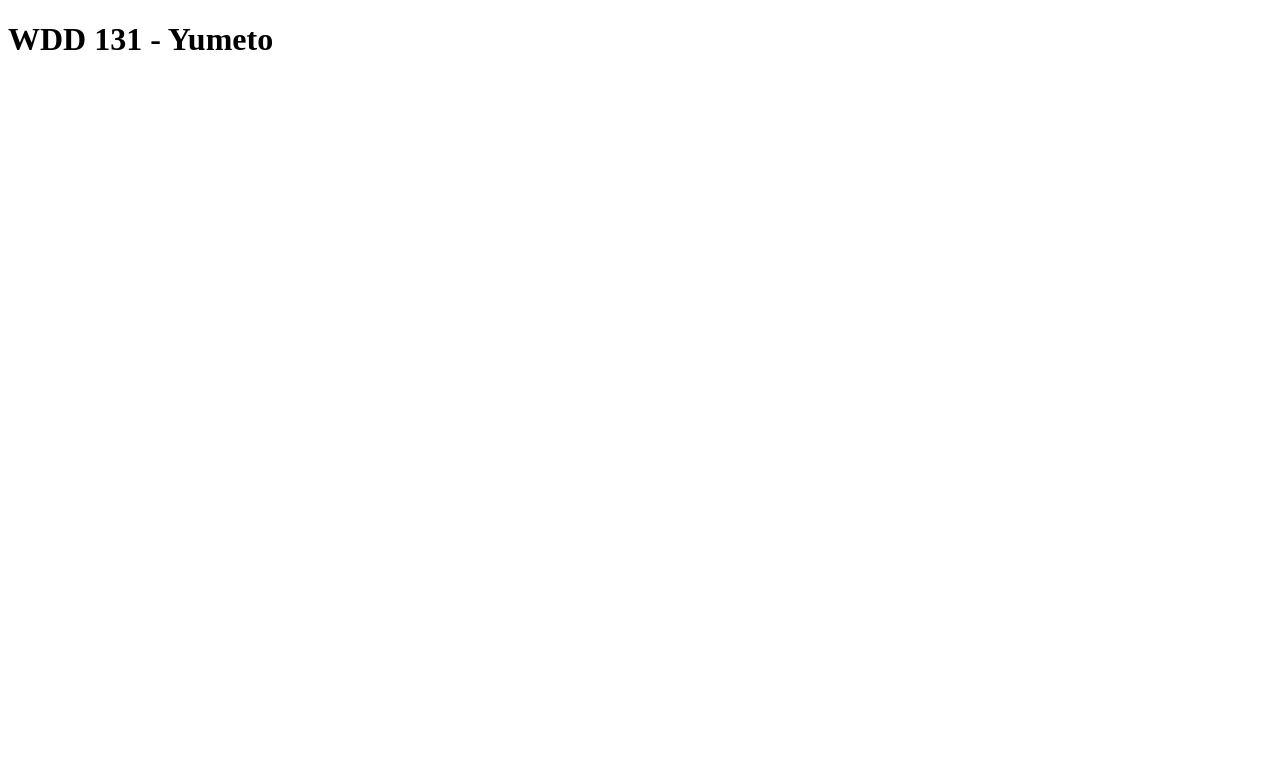
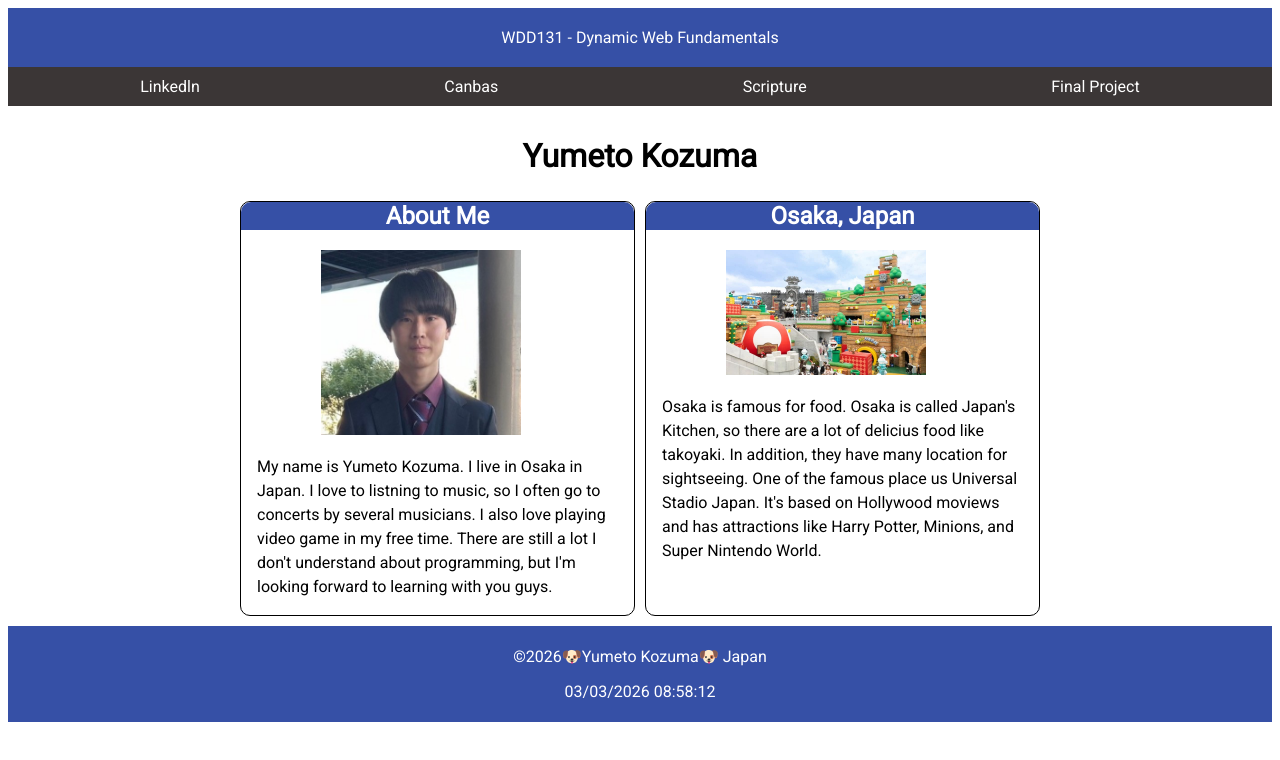
Before and after one commit to 4yume/wdd131, a plain HTML site: page index.html in a window 1280 px wide. Drawn offline with Linux system fonts and the light colour scheme.

Commit message:
home page

```diff
--- a/index.html
+++ b/index.html
@@ -1,11 +1,64 @@
 <!DOCTYPE html>
 <html lang="en">
+
 <head>
     <meta charset="UTF-8">
     <meta name="viewport" content="width=device-width, initial-scale=1.0">
-    <title>WDD 131</title>
+    <title>WDD 131 - Dynamic Web Fundamentals - Yumeto Kozuma</title>
+    <meta name="description" content="WDD131 - Dynamic Web Fundamentals - Yumeto Kozuma. Using Java Scripts method.">
+    <meta name="author" content="Yumeto Kozuma">
+
+    <link rel="stylesheet" href="styles/base.css">
+    <link rel="stylesheet" href="scripts/getdates.js">
+
+    <link rel="preconnect" href="https://fonts.googleapis.com">
+    <link rel="preconnect" href="https://fonts.gstatic.com" crossorigin>
+    <link href="https://fonts.googleapis.com/css2?family=Roboto&display=swap" rel="stylesheet">
+
+    <script src="scripts/getdates.js" defer></script>
 </head>
+
 <body>
-    <h1>WDD 131 - Yumeto</h1>
+    <header>
+        <span id="course-title">WDD131 - Dynamic Web Fundamentals</span>
+        <nav>
+            <ul>
+                <li><a href="https://linkedin.com.">Linkedln</a></li>
+                <li><a href="https://byupw.instructure.com/.">Canbas</a></li>
+                <li><a
+                        href="https://www.churchofjesuschrist.org/study/scriptures/bofm/1-ne/3?lang=eng&id=p7#p7">Scripture</a>
+                </li>
+                <li><a href="#">Final Project</a></li>
+            </ul>
+        </nav>
+    </header>
+
+    <main>
+        <h1>Yumeto Kozuma</h1>
+        <section class="card">
+            <h2>About Me</h2>
+            <img src="images/profile.jpg" alt="Yumeto Kozuma" width="200">
+            <p>My name is Yumeto Kozuma. I live in Osaka in Japan. I love to listning to music, so I often go to
+                concerts by several musicians.
+                I also love playing video game in my free time. There are still a lot I don't understand about
+                programming, but I'm looking
+                forward to learning with you guys.</p>
+        </section>
+        <section class="card">
+            <h2>Osaka, Japan</h2>
+            <img src="images/usj.jpg" alt="Universal Stadio Japan" width="200">
+            <p>Osaka is famous for food. Osaka is called Japan's Kitchen, so there are a lot of delicius food like
+                takoyaki. In addition, they
+                have many location for sightseeing. One of the famous place us Universal Stadio Japan. It's based on
+                Hollywood moviews and has
+                attractions like Harry Potter, Minions, and Super Nintendo World.</p>
+        </section>
+    </main>
+
+    <footer>
+        <p>©<span id="currentyear"></span>🐶Yumeto Kozuma🐶 Japan</p>
+        <p id="lastModified"></p>
+    </footer>
 </body>
+
 </html>
--- /dev/null
+++ b/scripts/getdates.js
@@ -0,0 +1,6 @@
+const today = new Date();
+const year = today.getFullYear();
+
+document.getElementById("currentyear").innerHTML = year;
+
+document.getElementById("lastModified").innerHTML = document.lastModified;
--- /dev/null
+++ b/styles/base.css
@@ -0,0 +1,83 @@
+body {
+    font-family: "Roboto", sans-serif;
+    font-weight: 400;
+}
+
+header {
+    background-color: rgb(54, 80, 166);
+    color: white;
+    text-align: center;
+}
+
+header span {
+    display: block;
+    padding: 20px;
+}
+
+nav ul {
+    display: flex;
+    list-style: none;
+    justify-content: space-around;
+    background-color: rgb(59, 54, 54);
+    padding: 10px;
+    margin: 0;
+}
+
+nav a {
+    color: white;
+    text-decoration: none;
+}
+
+nav a:hover {
+    text-decoration: overline;
+}
+
+
+main {
+    max-width: 800px;
+    display: grid;
+    margin: 10px auto;
+    grid-template-columns: 1fr 1fr;
+    gap: 10px;
+}
+
+
+main h1 {
+    grid-column: 1 / -1;
+    text-align: center;
+    margin-bottom: 1rem;
+}
+
+.card {
+
+    border: 1px solid;
+    border-radius: 10px;
+}
+
+.card h2 {
+    background-color: rgb(54, 80, 166);
+    color: white;
+    text-align: center;
+    margin-top: 0;
+    border-top-left-radius: 10px;
+    border-top-right-radius: 10px;
+}
+
+.card p {
+    padding: 1rem;
+    margin: auto;
+    line-height: 1.5;
+}
+
+.card img {
+    max-width: 100%;
+    height: auto;
+    margin: 0 5rem;
+}
+
+footer {
+    background-color: rgb(54, 80, 166);
+    color: white;
+    text-align: center;
+    padding: 5px;
+}
```
Also changed, not shown: images/profile.jpg (added), images/usj.jpg (added).
